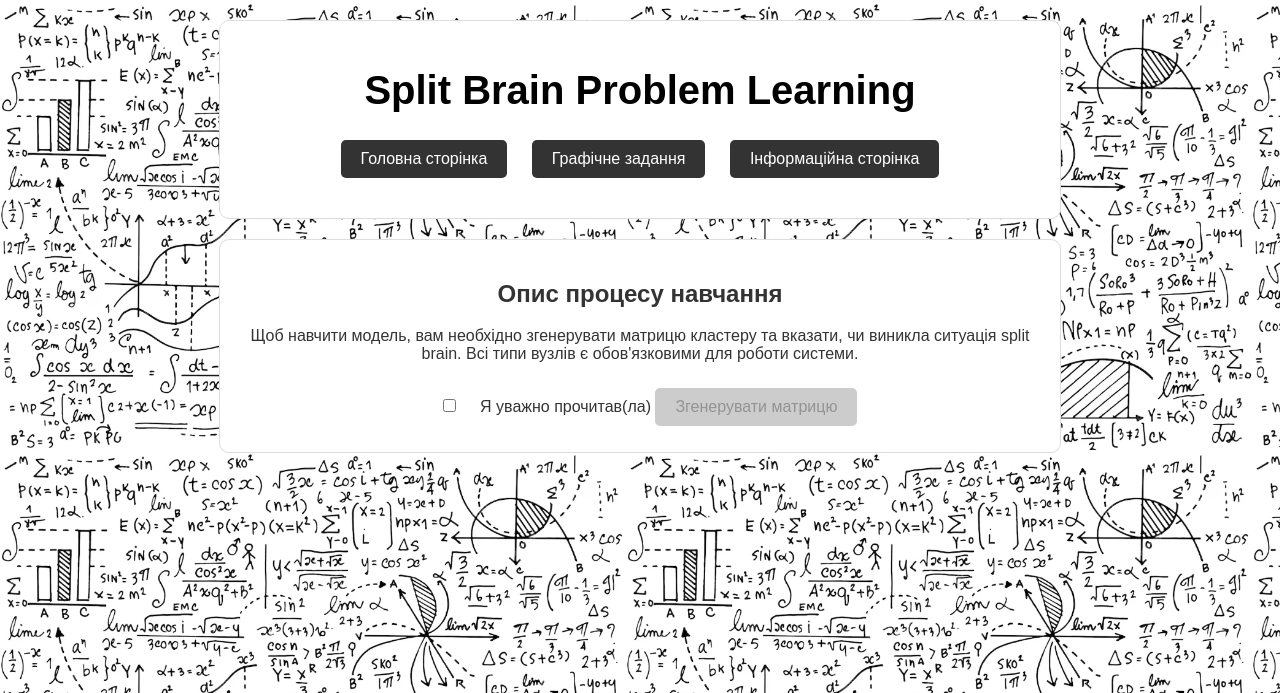
After one commit to PSnik-Kostiantyn/SplitBrainDetector, a Django app: page /teach/ in a window 1280 px wide. The commit adds this page. Shown: the top 693 px of the page. Run offline with Django 5.2, Linux system fonts and the light colour scheme.

Commit message:
New page is created

```diff
--- /dev/null
+++ b/app/static/css/teaching.css
@@ -0,0 +1,102 @@
+/* Загальні стилі */
+body {
+    font-family: Arial, sans-serif;
+    background-color: #f4f4f4;
+    color: #333;
+    margin: 0;
+    padding: 0;
+    background-image: url('http://127.0.0.1:8000/static/images/mainbg.png');
+    background-repeat: repeat;
+    background-size: 626px 450px;
+}
+
+header {
+    text-align: center;
+    background-color: #fff;
+    width: 100%;
+    max-width: 800px;
+    padding: 20px;
+    border: 1px solid #ddd;
+    border-radius: 10px;
+    margin: 20px auto;
+}
+
+h1 {
+    color: #000;
+    font-size: 2.5em;
+}
+
+.menu {
+    margin: 20px 0;
+}
+
+.button {
+    display: inline-block;
+    margin: 0 10px;
+    padding: 10px 20px;
+    background-color: #333;
+    color: #fff;
+    text-decoration: none;
+    border-radius: 5px;
+}
+
+.button:hover {
+    background-color: #555;
+}
+
+.button.active {
+    background-color: #007bff;
+    pointer-events: none;
+}
+
+section {
+    text-align: center;
+    margin: 20px auto;
+    max-width: 800px;
+    padding: 20px;
+    background: #fff;
+    border: 1px solid #ddd;
+    border-radius: 10px;
+}
+
+input[type="checkbox"] {
+    margin: 20px;
+}
+
+button {
+    padding: 10px 20px;
+    border: none;
+    border-radius: 5px;
+    cursor: pointer;
+    font-size: 1em;
+}
+
+button.gray {
+    background-color: #ccc;
+    pointer-events: none;
+}
+
+button.green {
+    background-color: #28a745;
+    color: white;
+}
+
+button.red {
+    background-color: #dc3545;
+    color: white;
+}
+
+.hidden {
+    display: none;
+}
+
+#matrix-container table {
+    margin: 20px auto;
+    border-collapse: collapse;
+}
+
+#matrix-container th, #matrix-container td {
+    border: 1px solid #ddd;
+    padding: 10px;
+    text-align: center;
+}
--- a/app/static/scripts/main.js
+++ b/app/static/scripts/main.js
@@ -97,7 +97,6 @@ document.getElementById("submit-matrix").addEventListener("click", () => {
     console.log("Nodes:", nodesHorizontal);
     console.log("Matrix:", matrix);
 
-    // Відправлення даних
     fetch(window.location.href, {
         method: "POST",
         headers: {
--- /dev/null
+++ b/app/static/scripts/teaching.js
@@ -0,0 +1,84 @@
+document.addEventListener("DOMContentLoaded", function () {
+    const confirmationCheckbox = document.getElementById("confirmation-checkbox");
+    const generateButton = document.getElementById("generate-button");
+    const matrixSection = document.getElementById("matrix-section");
+    const matrixContainer = document.getElementById("matrix-container");
+    const splitBrainYes = document.getElementById("split-brain-yes");
+    const splitBrainNo = document.getElementById("split-brain-no");
+
+    confirmationCheckbox.addEventListener("change", function () {
+        generateButton.disabled = !this.checked;
+        generateButton.classList.toggle("gray", !this.checked);
+    });
+
+    generateButton.addEventListener("click", function () {
+        const size = Math.floor(Math.random() * 4) + 2; // Random size between 2 and 5
+        const nodes = generateNodes(size);
+        const matrix = generateMatrix(size);
+        renderMatrix(nodes, matrix);
+        matrixSection.classList.remove("hidden");
+        splitBrainYes.classList.remove("hidden");
+        splitBrainNo.classList.remove("hidden");
+    });
+
+    splitBrainYes.addEventListener("click", function () {
+        alert("Ви вказали, що є split brain.");
+        resetForm();
+    });
+
+    splitBrainNo.addEventListener("click", function () {
+        alert("Ви вказали, що нема split brain.");
+        resetForm();
+    });
+
+    // Функція для генерації вузлів з рандомним повторенням типів
+    function generateNodes(size) {
+        const types = ["A", "B", "C"];
+        const nodes = [];
+        for (let i = 0; i < size; i++) {
+            const randomType = types[Math.floor(Math.random() * types.length)];
+            nodes.push(`${randomType}${i + 1}`);
+        }
+        return nodes;
+    }
+
+    // Функція для генерації матриці доступності
+    function generateMatrix(size) {
+        const matrix = Array(size)
+            .fill(null)
+            .map(() => Array(size).fill(0));
+        for (let i = 0; i < size; i++) {
+            for (let j = 0; j < size; j++) {
+                if (i !== j) {
+                    matrix[i][j] = Math.random() > 0.5 ? 1 : 0;
+                }
+            }
+        }
+        return matrix;
+    }
+
+    // Функція для рендеру матриці у вигляді HTML-таблиці
+    function renderMatrix(nodes, matrix) {
+        let tableHTML = `<table><thead><tr><th></th>`;
+        nodes.forEach((node) => {
+            tableHTML += `<th>${node}</th>`;
+        });
+        tableHTML += `</tr></thead><tbody>`;
+        matrix.forEach((row, i) => {
+            tableHTML += `<tr><th>${nodes[i]}</th>`;
+            row.forEach((cell) => {
+                tableHTML += `<td>${cell}</td>`;
+            });
+            tableHTML += `</tr>`;
+        });
+        tableHTML += `</tbody></table>`;
+        matrixContainer.innerHTML = tableHTML;
+    }
+
+    function resetForm() {
+        matrixSection.classList.add("hidden");
+        matrixContainer.innerHTML = "";
+        splitBrainYes.classList.add("hidden");
+        splitBrainNo.classList.add("hidden");
+    }
+});
--- a/app/templates/cluster.html
+++ b/app/templates/cluster.html
@@ -11,7 +11,8 @@
 <header>
     <h1>Split Brain Problem Detector</h1>
     <div class="menu">
-        <a href="/" class="button">На головну</a>
+        <a href="/" class="button">Головна стоірнка</a>
+        <a href="/teach" class="button">Навчання моделі</a>
         <a href="/info" class="button">Інформаційна сторінка</a>
     </div>
 </header>
--- a/app/templates/index.html
+++ b/app/templates/index.html
@@ -12,6 +12,7 @@
     <h1>Split Brain Problem Detector</h1>
     <div class="menu">
         <a href="/cluster" class="button">Графічне задання</a>
+        <a href="/teach" class="button">Навчання моделі</a>
         <a href="/info" class="button">Інформаційна сторінка</a>
     </div>
 </header>
--- /dev/null
+++ b/app/templates/teaching.html
@@ -0,0 +1,42 @@
+<!DOCTYPE html>
+<html lang="uk">
+<head>
+    <meta charset="UTF-8">
+    <meta name="viewport" content="width=device-width, initial-scale=1.0">
+    <title>Split Brain Problem Detector</title>
+    <link rel="stylesheet" href="../static/css/teaching.css">
+</head>
+<body>
+
+<header>
+    <h1>Split Brain Problem Learning</h1>
+    <div class="menu">
+        <a href="/" class="button">Головна сторінка</a>
+        <a href="/cluster" class="button">Графічне задання</a>
+        <a href="/info" class="button">Інформаційна сторінка</a>
+    </div>
+</header>
+
+<section>
+    <h2>Опис процесу навчання</h2>
+    <p>
+        Щоб навчити модель, вам необхідно згенерувати матрицю кластеру та вказати,
+        чи виникла ситуація split brain. Всі типи вузлів є обов'язковими для роботи системи.
+    </p>
+    <label>
+        <input type="checkbox" id="confirmation-checkbox"> Я уважно прочитав(ла)
+    </label>
+    <button id="generate-button" class="gray" disabled>Згенерувати матрицю</button>
+    <div id="matrix-section" class="hidden">
+        <h3>Згенерована матриця доступності</h3>
+        <div id="matrix-container"></div>
+        <div id="response-buttons">
+            <button id="split-brain-yes" class="button green hidden">Є split brain</button>
+            <button id="split-brain-no" class="button red hidden">Нема split brain</button>
+        </div>
+    </div>
+</section>
+
+<script src="../static/scripts/teaching.js"></script>
+</body>
+</html>
--- a/app/urls.py
+++ b/app/urls.py
@@ -5,4 +5,5 @@ urlpatterns = [
     path('', views.index, name='index'),  # Головна сторінка
     path('cluster/', views.cluster, name='cluster'),  # Кластеризація
     path('info/', views.info, name='info'),  # Інформаційна сторінка
+    path('teach/', views.teach, name='teach'),  # Інформаційна сторінка
 ]
--- a/app/views.py
+++ b/app/views.py
@@ -8,6 +8,28 @@ def dummy_neural_model(nodes, matrix):
     return 45.0
 
 def index(request):
+    if request.method == "POST":
+        try:
+            data = json.loads(request.body)
+            nodes = data.get("nodes", [])
+            matrix = data.get("matrix", [])
+            print(nodes)
+            print(matrix)
+            if not matrix or not nodes:
+                return JsonResponse({"error": "Матриця або вузли не можуть бути порожніми."}, status=400)
+
+            if isClusterDead(nodes, matrix):
+                return JsonResponse({"probability": -1})
+
+            probability = dummy_neural_model(nodes, matrix)
+            return JsonResponse({"probability": probability})
+        except json.JSONDecodeError:
+            return JsonResponse({"error": "Невірний формат JSON."}, status=400)
+
+    return render(request, 'index.html')
+
+
+def cluster(request):
     if request.method == "POST":
         try:
             data = json.loads(request.body)
@@ -25,11 +47,10 @@ def index(request):
         except json.JSONDecodeError:
             return JsonResponse({"error": "Невірний формат JSON."}, status=400)
 
-    return render(request, 'index.html')
-
-
-def cluster(request):
     return render(request, 'cluster.html')
 
 def info(request):
     return render(request, 'info.html')
+
+def teach(request):
+    return render(request, 'teaching.html')
```
Also changed, not shown: app/static/scripts/cluster.js (+60 -1 lines).
